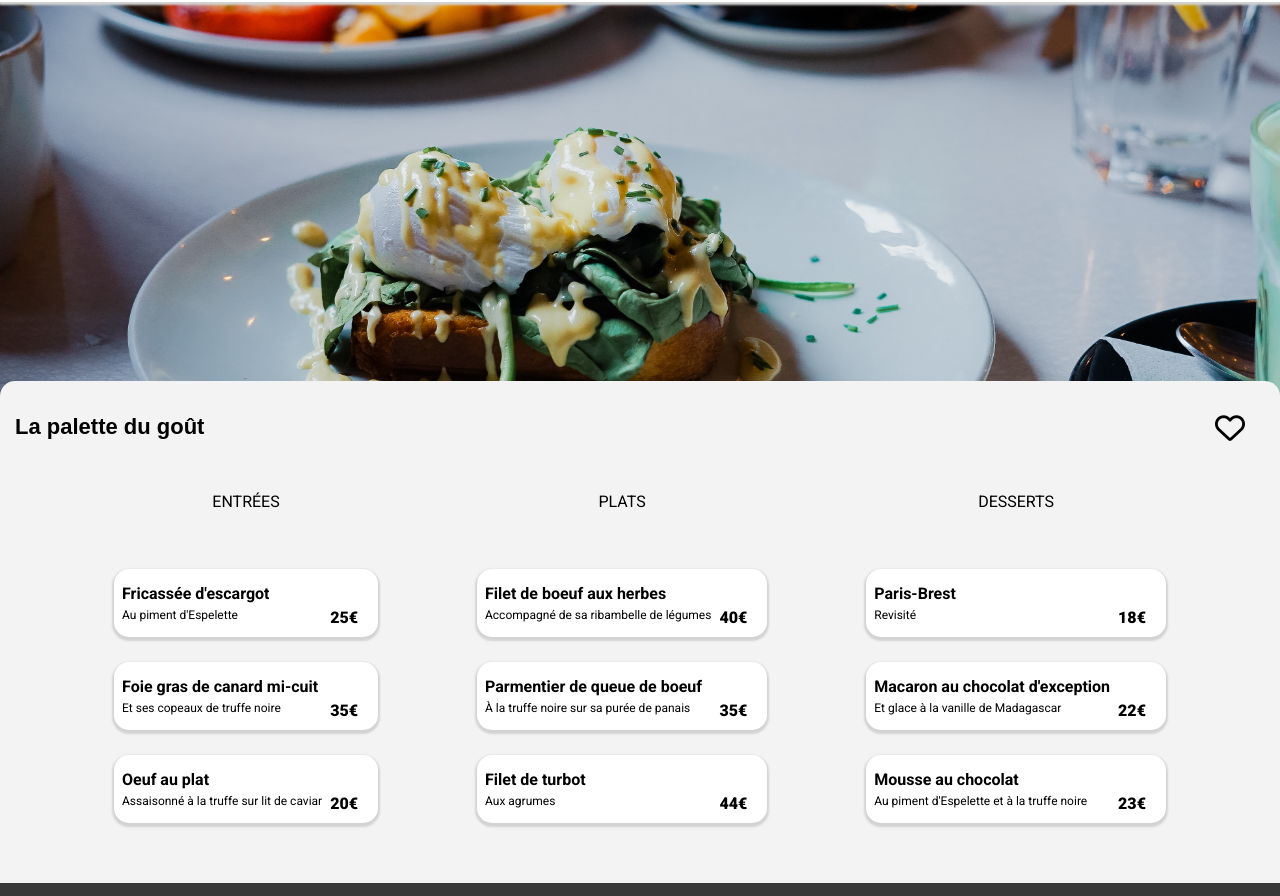
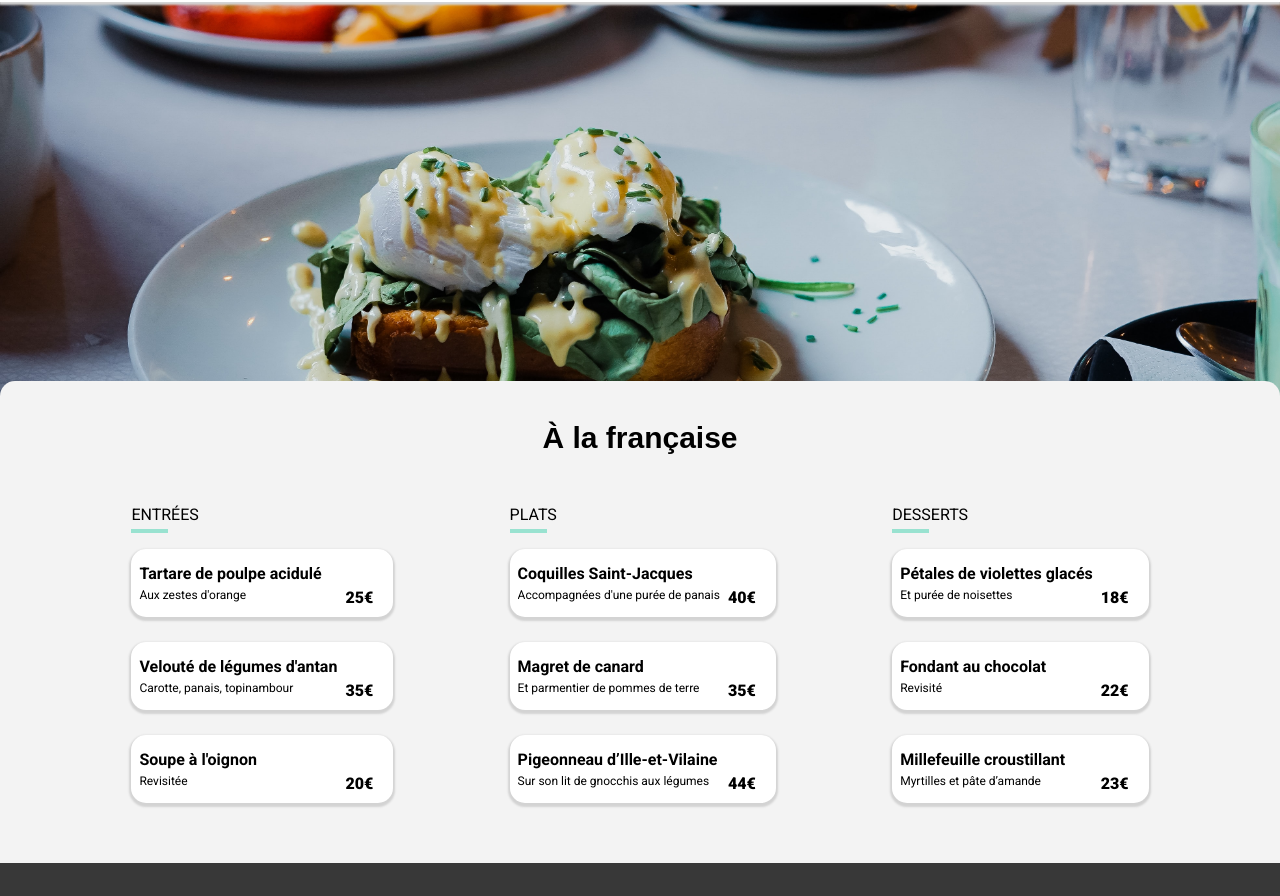
Before and after one commit to Charlotte-Lem/CharlotteLemoine_3_05112021, a website: page pages/restaurant-3.html in a window 1280 px wide. Shown: the part 56-952 px from the top of the page. Drawn offline with Linux system fonts and the light colour scheme; a web font is replaced by a local one.

Commit message:
add mixins subtitle and btn purple, change html resto 1 2 3 4, add button order

```diff
--- a/pages/restaurant-3.html
+++ b/pages/restaurant-3.html
@@ -31,7 +31,7 @@
   </head>
   <body>
     <header>
-      <img id="logo" src="/assets/logo/ohmyfood.png" alt="logo" />
+      <img id="logo" src="./../assets/logo/ohmyfood.png" alt="logo" />
     </header>
     <main class="menu-pages">
       <div class="images__meal">
@@ -39,14 +39,14 @@
       </div>
 
       <section class="menu-list">
-        <h1>La palette du goût</h1>
+        <h1>À la française</h1>
         <div class="menu">
           <div class="menu__flex">
             <h2>ENTRÉES</h2>
             <div class="menu-item">
               <div class="menu-item__content">
-                <h4>Fricassée d'escargot</h4>
-                <p>Au piment d'Espelette</p>
+                <h4>Tartare de poulpe acidulé</h4>
+                <p>Aux zestes d'orange</p>
               </div>
               <div class="menu-item__price">25€</div>
               <div class="menu-item__check-box">
@@ -55,8 +55,8 @@
             </div>
             <div class="menu-item">
               <div class="menu-item__content">
-                <h4>Foie gras de canard mi-cuit</h4>
-                <p>Et ses copeaux de truffe noire</p>
+                <h4>Velouté de légumes d'antan</h4>
+                <p>Carotte, panais, topinambour</p>
               </div>
               <div class="menu-item__price">35€</div>
               <div class="menu-item__check-box">
@@ -65,8 +65,8 @@
             </div>
             <div class="menu-item">
               <div class="menu-item__content">
-                <h4>Oeuf au plat</h4>
-                <p>Assaisonné à la truffe sur lit de caviar</p>
+                <h4>Soupe à l'oignon</h4>
+                <p>Revisitée</p>
               </div>
               <div class="menu-item__price">20€</div>
               <div class="menu-item__check-box">
@@ -79,8 +79,8 @@
             <h2>PLATS</h2>
             <div class="menu-item">
               <div class="menu-item__content">
-                <h4>Filet de boeuf aux herbes</h4>
-                <p>Accompagné de sa ribambelle de légumes</p>
+                <h4>Coquilles Saint-Jacques</h4>
+                <p>Accompagnées d'une purée de panais</p>
               </div>
               <div class="menu-item__price">40€</div>
               <div class="menu-item__check-box">
@@ -89,8 +89,8 @@
             </div>
             <div class="menu-item">
               <div class="menu-item__content">
-                <h4>Parmentier de queue de boeuf</h4>
-                <p>À la truffe noire sur sa purée de panais</p>
+                <h4>Magret de canard</h4>
+                <p>Et parmentier de pommes de terre</p>
               </div>
               <div class="menu-item__price">35€</div>
               <div class="menu-item__check-box">
@@ -99,8 +99,8 @@
             </div>
             <div class="menu-item">
               <div class="menu-item__content">
-                <h4>Filet de turbot</h4>
-                <p>Aux agrumes</p>
+                <h4>Pigeonneau d’Ille-et-Vilaine</h4>
+                <p>Sur son lit de gnocchis aux légumes</p>
               </div>
               <div class="menu-item__price">44€</div>
               <div class="menu-item__check-box">
@@ -113,8 +113,8 @@
             <h2>DESSERTS</h2>
             <div class="menu-item">
               <div class="menu-item__content">
-                <h4>Paris-Brest</h4>
-                <p>Revisité</p>
+                <h4>Pétales de violettes glacés</h4>
+                <p>Et purée de noisettes</p>
               </div>
               <div class="menu-item__price">18€</div>
               <div class="menu-item__check-box">
@@ -124,8 +124,8 @@
 
             <div class="menu-item">
               <div class="menu-item__content">
-                <h4>Macaron au chocolat d'exception</h4>
-                <p>Et glace à la vanille de Madagascar</p>
+                <h4>Fondant au chocolat</h4>
+                <p>Revisité</p>
               </div>
               <div class="menu-item__price">22€</div>
               <div class="menu-item__check-box">
@@ -134,8 +134,8 @@
             </div>
             <div class="menu-item">
               <div class="menu-item__content">
-                <h4>Mousse au chocolat</h4>
-                <p>Au piment d'Espelette et à la truffe noire</p>
+                <h4>Millefeuille croustillant</h4>
+                <p>Myrtilles et pâte d’amande</p>
               </div>
               <div class="menu-item__price">23€</div>
               <div class="menu-item__check-box">
--- a/sass/pages/_intro.scss
+++ b/sass/pages/_intro.scss
@@ -17,19 +17,7 @@
     margin-bottom: 30px;
   }
   &__btn {
-    border-radius: 30px;
-    cursor: pointer;
-    font-size: 16px;
-    font-weight: 500;
-    color: white;
-    text-decoration: none;
-    padding: 15px 20px;
-    border: none;
-    @include base-shadows;
-    @include gradient-btn;
-    &:hover {
-      transform: scale(1.05);
-    }
+    @include btn-purple
   }
 }
 
--- a/sass/pages/_restaurant-1.scss
+++ b/sass/pages/_restaurant-pages.scss
@@ -16,20 +16,32 @@
   border-radius: 15px 15px 0 0;
   margin-top: -25px;
   position: relative;
-
+  &__title {
+    display: flex;
+  }
+  .heart-place {
+    position: relative;
+    margin-left: auto;
+    padding-right: 20px;
+    @include heart-animation;
+  }
   h1 {
     position: relative;
-    @include heart-animation;
+    @media #{$medium-screen} {
+      text-align: center;
+      font-size: 30px;
+    }
   }
+
   h2 {
     font-size: 16px;
     font-weight: 400;
-    padding: 20px 0;
-    @media #{$medium-screen} {
-     text-align: center;
+    padding-top: 25px;
+    margin: 0;
+    position: relative;
+    @include subtitle;
+  }
 
-    }
-  }
 }
 .menu {
   h4 {
@@ -94,4 +106,14 @@
       }
     }
   }
+
+
 }
+.order{
+  display: flex;
+  justify-content: center;
+  &__btn {
+    margin: 40px 0 20px ;
+    @include btn-purple;
+  }
+}
--- a/sass/utils/_mixins.scss
+++ b/sass/utils/_mixins.scss
@@ -10,6 +10,25 @@
     rgba(255, 121, 218, $opacity)
   );
 }
+/*bouton explorer et commander*/
+@mixin btn-purple {
+  border-radius: 30px;
+    cursor: pointer;
+    font-size: 16px;
+    font-weight: 500;
+    color: white;
+    text-decoration: none;
+    padding: 15px 20px;
+    border: none;
+    @include base-shadows;
+    @include gradient-btn;
+    &:hover {
+      transform: scale(1.05);
+    }
+
+}
+
+
 /*heart*/
 @mixin heart($opacity: 1, $font-weight: 400, $color: inherit) {
   font-style: normal;
@@ -45,3 +64,16 @@
     transform: translateY(-50%) scale(1.1);
   }
 }
+/*titre souligné en vert*/
+@mixin subtitle {
+  &::after{
+    content: "";
+    position: absolute;
+    top: 49px;
+    left: 0px;
+    height: 4px;
+    width: 37px;
+    background-color: $color-tertiary;
+  }
+
+}
--- a/style.scss
+++ b/style.scss
@@ -8,4 +8,4 @@
 @import "./sass/pages/intro";
 @import "./sass/pages/manual";
 @import "./sass/pages/restaurants";
-@import "./sass/pages/restaurant-1";
+@import "./sass/pages/restaurant-pages";
```
Also changed, not shown: pages/restaurant-1.html (+8 -2 lines), pages/restaurant-2.html (+30 -20 lines), pages/restaurant-4.html (+20 -20 lines), sass/pages/_restaurant-2.scss (deleted), sass/pages/_restaurant-3.scss (deleted), sass/pages/_restaurant-4.scss (deleted), style.css, 1 other file.
